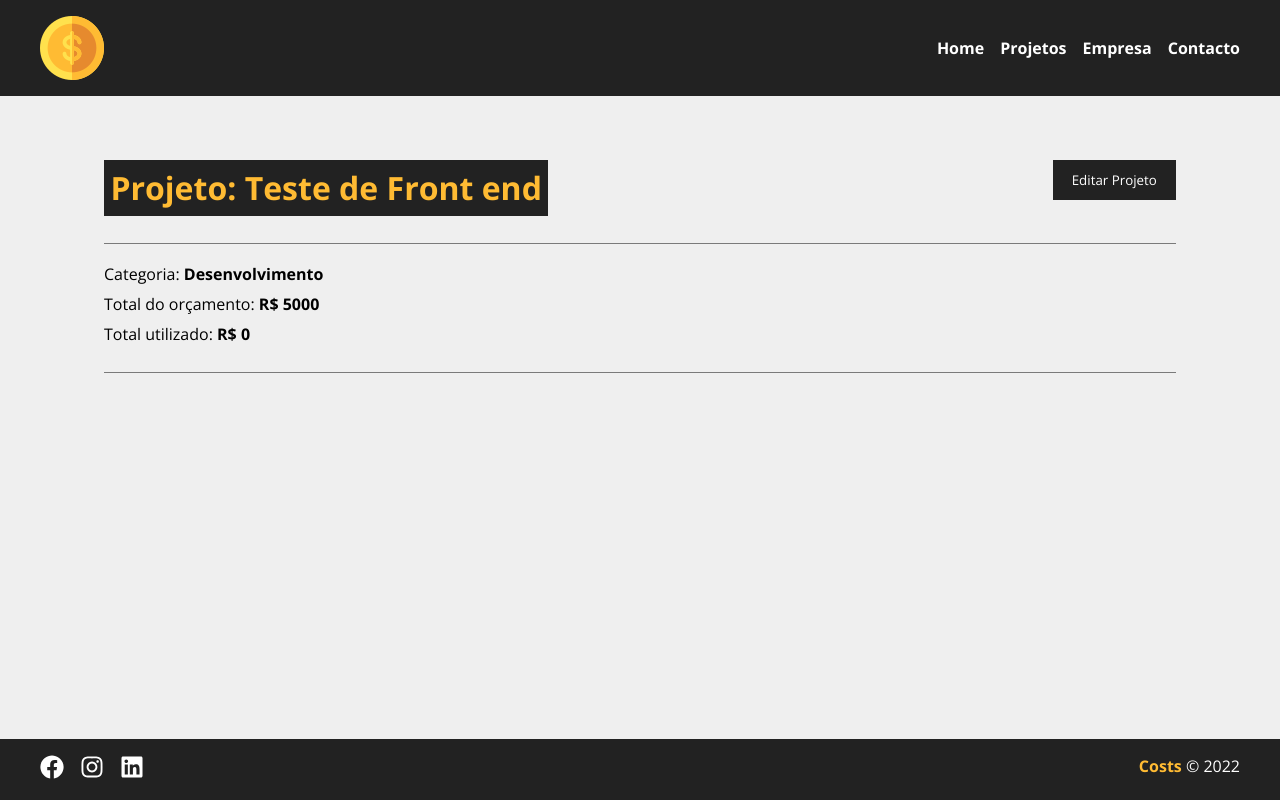
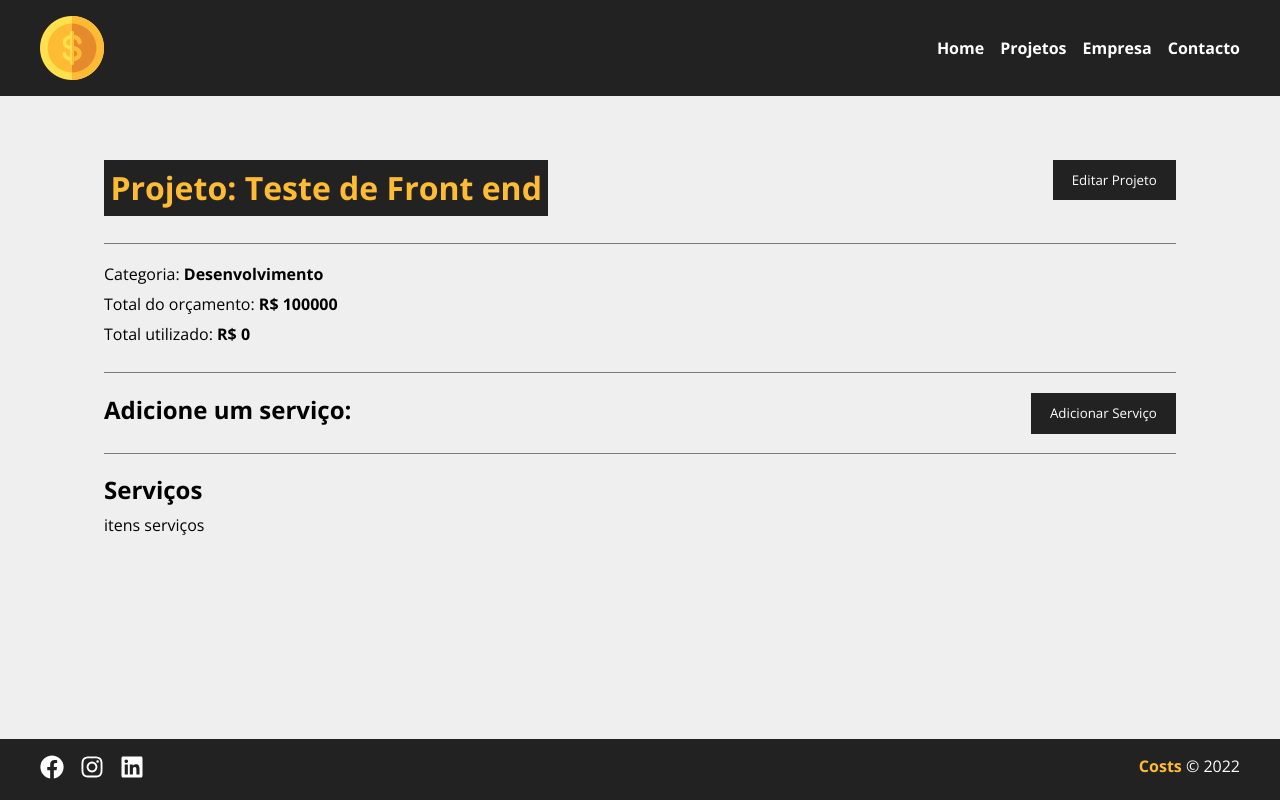
Before and after one commit to barbosadiego/react-training, a React (Create React App) app in the folder costs/: page /project/1 in a window 1280 px wide. Built offline with nearby package versions, Linux system fonts and the light colour scheme; data requests are answered from the project's data file.

Commit message:
criar area de servicos

```diff
--- a/costs/db.json
+++ b/costs/db.json
@@ -2,7 +2,7 @@
   "projects": [
     {
       "name": "Teste de Front end",
-      "budget": "5000",
+      "budget": "100000",
       "category": {
         "id": "2",
         "name": "Desenvolvimento"
--- a/costs/src/components/pages/ProjectPage.jsx
+++ b/costs/src/components/pages/ProjectPage.jsx
@@ -15,6 +15,7 @@ const ProjectPage = (props) => {
   const data = useParams();
   const [project, setProject] = useState([]);
   const [showProjectForm, setShowProjectForm] = useState(false);
+  const [showServiceForm, setShowServiceForm] = useState(false);
   const [msg, setMsg] = useState();
   const [type, setType] = useState();
 
@@ -39,7 +40,12 @@ const ProjectPage = (props) => {
     setShowProjectForm((old) => !old);
   }
 
+  function toggleServiceForm() {
+    setShowServiceForm((old) => !old);
+  }
+
   function editPost(project) {
+    setMsg('');
 
     if(project.budget < project.cost){
       setMsg('O orçamento não pode ser menor que o custo do projeto!');
@@ -99,6 +105,17 @@ const ProjectPage = (props) => {
               </div>
             )}
           </div>
+          <div className='service-form-container'>
+            <h2>Adicione um serviço:</h2>
+            <button className='btn' onClick={toggleServiceForm}>
+              {!showServiceForm ? 'Adicionar serviço' : 'Fechar'}
+            </button>
+          </div>
+          {showServiceForm && <div className='project-form'>formulário</div>}
+          <h2>Serviços</h2>
+          <div>
+            <p>itens serviços</p>
+          </div>
         </div>
       ) : (
         <Loading />
```
